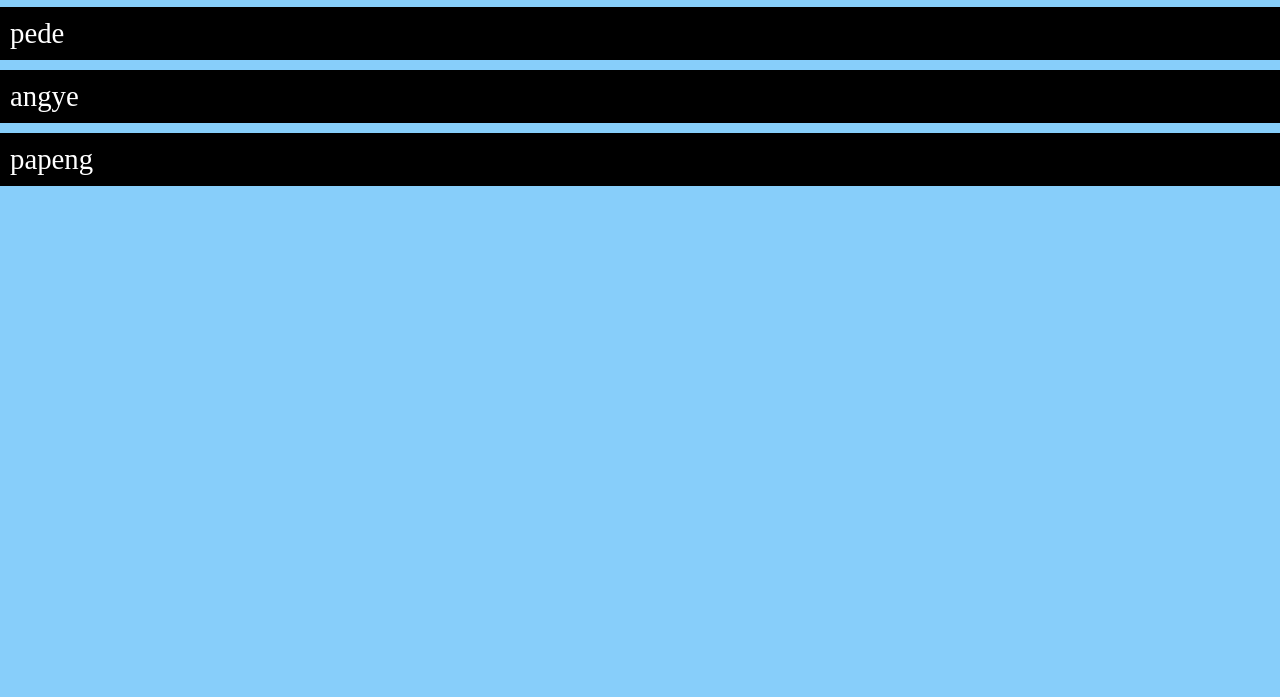
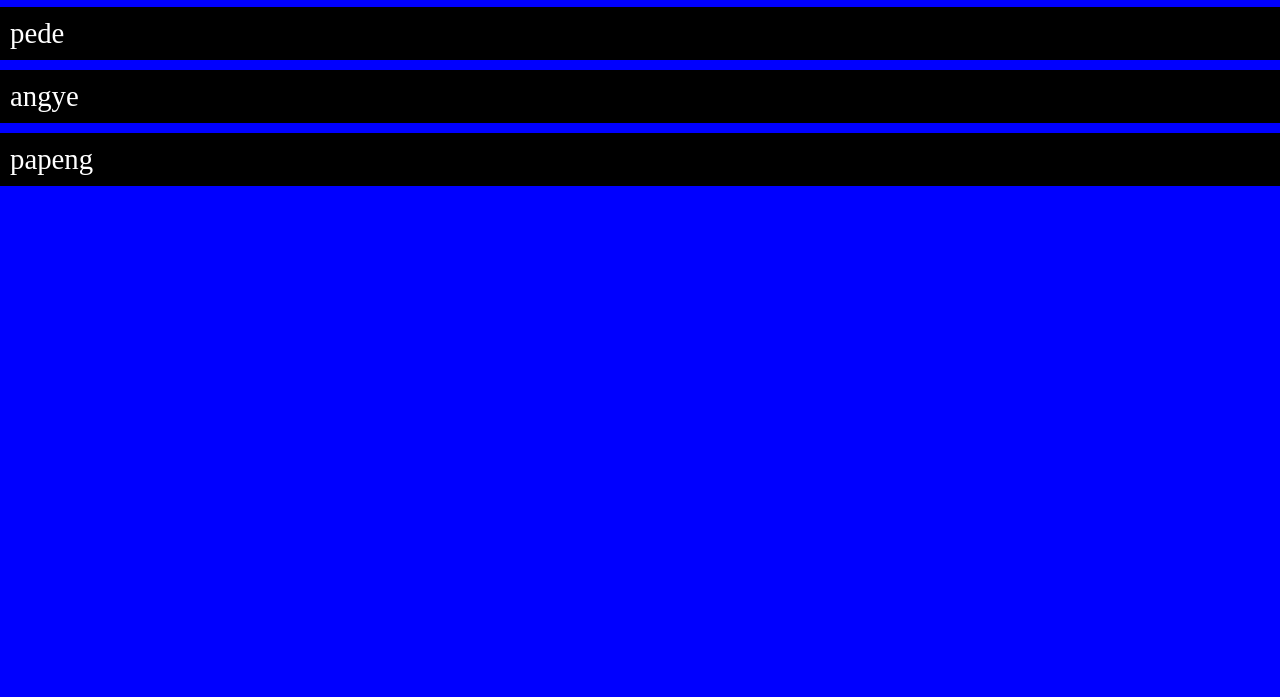
Before and after one commit to Ramadan29/latihan-2, a plain HTML site: page index.html in a window 1280 px wide. Shown: the part 103-800 px from the top of the page. Drawn offline with Linux system fonts and the light colour scheme.

Commit message:
mengubah background

```diff
--- a/style.css
+++ b/style.css
@@ -4,7 +4,7 @@
     box-sizing: border-box;
 }
 body{
-    background: lightskyblue;
+    background: blue;
     height: 100vh;
     width: 100%;
 }
```
